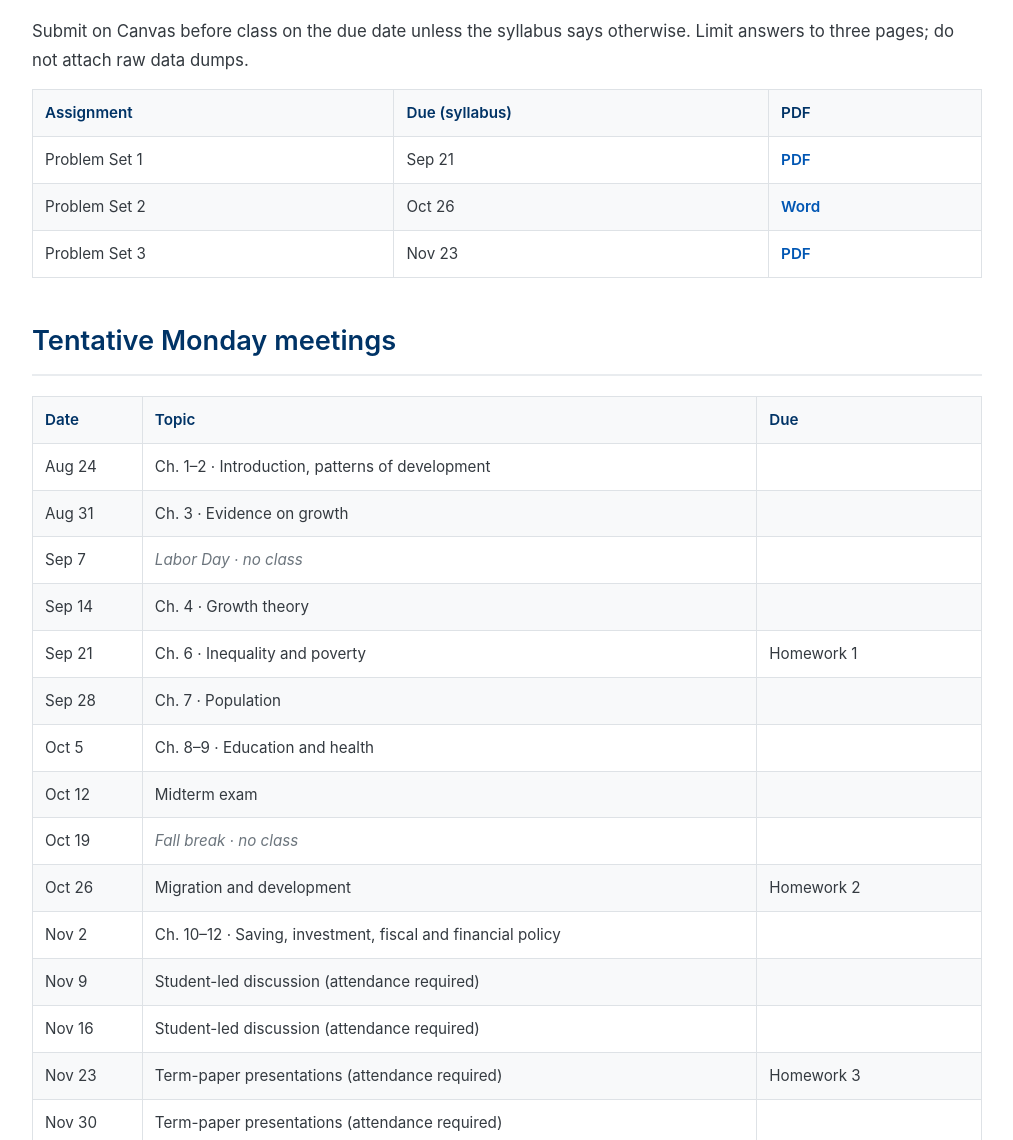
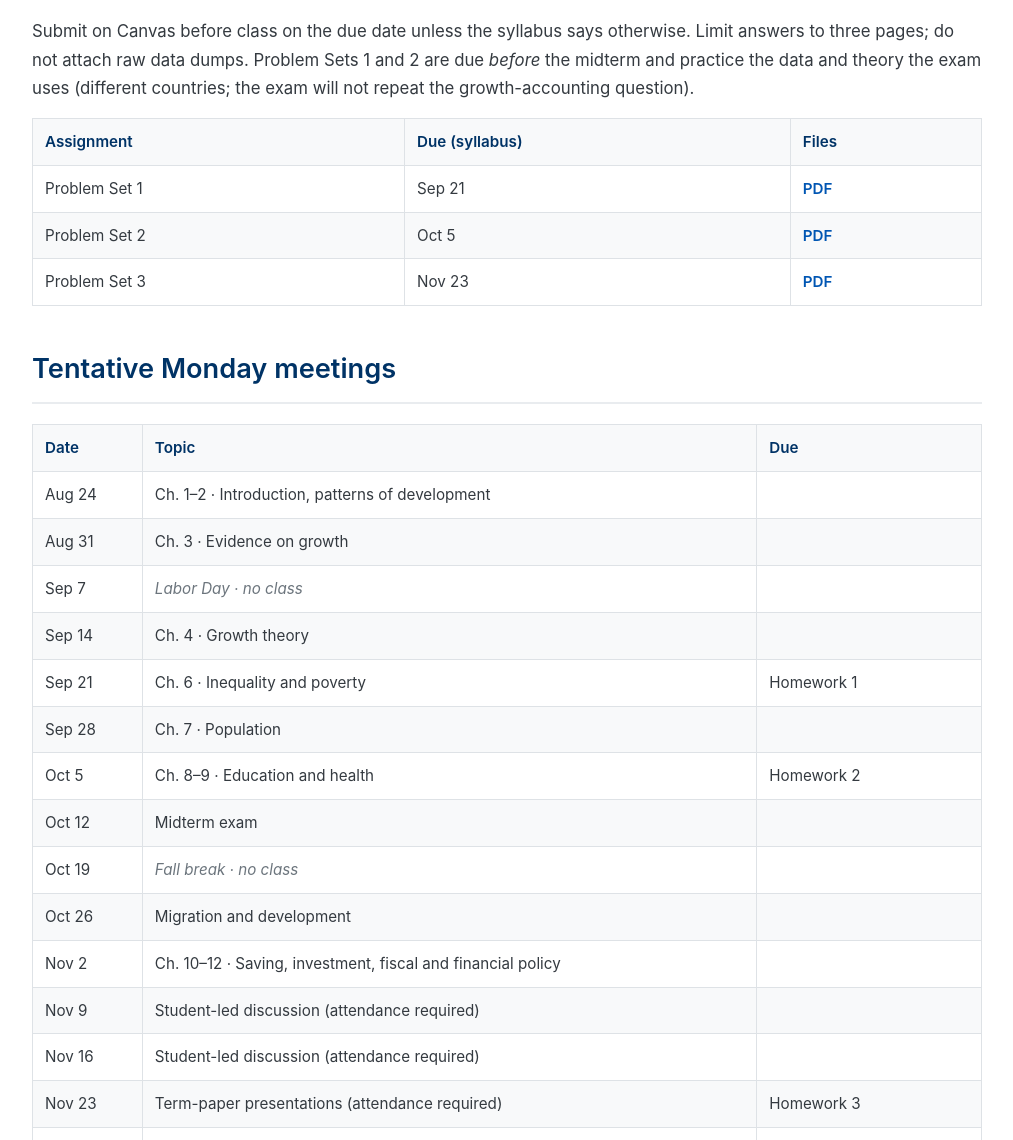
Before and after one commit to vonzhg/ECON-UNO, a plain HTML site: page econ4660/index.html in a window 1280 px wide. Shown: the part 1408-2548 px from the top of the page, without its empty margins (133-1146 px from the left). Drawn offline with Linux system fonts and the light colour scheme.

Commit message:
Revise ECON 4660 problem sets so PS1–2 train midterm skills.
PS1 practices World Bank tables, annual growth, and convergence with different countries; PS2 moves to Oct 5 with Solow, inequality, and population/education concepts.

Co-authored-by: Cursor <cursoragent@cursor.com>

```diff
--- a/econ4660/index.html
+++ b/econ4660/index.html
@@ -67,12 +67,12 @@
     <p class="muted">Ch. 9 (health) and the migration lecture use class discussion and assigned reading; extra slides will be posted here if they are used.</p>
 
     <h2 id="homework">Problem sets</h2>
-    <p>Submit on Canvas before class on the due date unless the syllabus says otherwise. Limit answers to three pages; do not attach raw data dumps.</p>
+    <p>Submit on Canvas before class on the due date unless the syllabus says otherwise. Limit answers to three pages; do not attach raw data dumps. Problem Sets 1 and 2 are due <em>before</em> the midterm and practice the data and theory the exam uses (different countries; the exam will not repeat the growth-accounting question).</p>
     <table>
-      <thead><tr><th>Assignment</th><th>Due (syllabus)</th><th>PDF</th></tr></thead>
+      <thead><tr><th>Assignment</th><th>Due (syllabus)</th><th>Files</th></tr></thead>
       <tbody>
         <tr><td>Problem Set 1</td><td>Sep 21</td><td class="dl"><a href="homework/PS_1.pdf">PDF</a></td></tr>
-        <tr><td>Problem Set 2</td><td>Oct 26</td><td class="dl"><a href="homework/PS_2.docx">Word</a></td></tr>
+        <tr><td>Problem Set 2</td><td>Oct 5</td><td class="dl"><a href="homework/PS_2.pdf">PDF</a></td></tr>
         <tr><td>Problem Set 3</td><td>Nov 23</td><td class="dl"><a href="homework/PS_3.pdf">PDF</a></td></tr>
       </tbody>
     </table>
@@ -87,10 +87,10 @@
         <tr><td>Sep 14</td><td>Ch. 4 · Growth theory</td><td></td></tr>
         <tr><td>Sep 21</td><td>Ch. 6 · Inequality and poverty</td><td>Homework 1</td></tr>
         <tr><td>Sep 28</td><td>Ch. 7 · Population</td><td></td></tr>
-        <tr><td>Oct 5</td><td>Ch. 8–9 · Education and health</td><td></td></tr>
+        <tr><td>Oct 5</td><td>Ch. 8–9 · Education and health</td><td>Homework 2</td></tr>
         <tr><td>Oct 12</td><td>Midterm exam</td><td></td></tr>
         <tr><td>Oct 19</td><td class="holiday">Fall break · no class</td><td></td></tr>
-        <tr><td>Oct 26</td><td>Migration and development</td><td>Homework 2</td></tr>
+        <tr><td>Oct 26</td><td>Migration and development</td><td></td></tr>
         <tr><td>Nov 2</td><td>Ch. 10–12 · Saving, investment, fiscal and financial policy</td><td></td></tr>
         <tr><td>Nov 9</td><td>Student-led discussion (attendance required)</td><td></td></tr>
         <tr><td>Nov 16</td><td>Student-led discussion (attendance required)</td><td></td></tr>
```
Also changed, not shown: econ4660/syllabus.html (+1 -1 lines), 4 other files.
